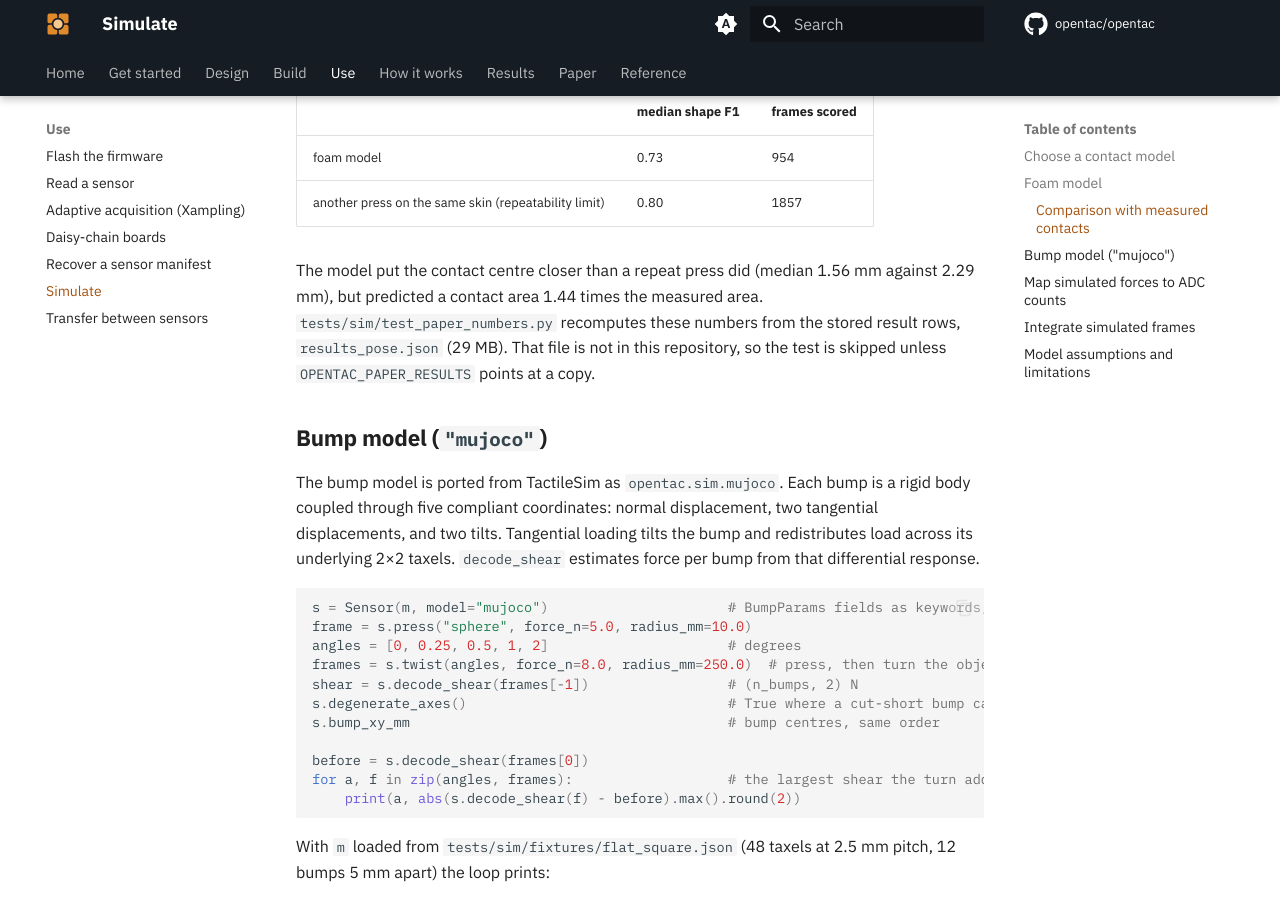
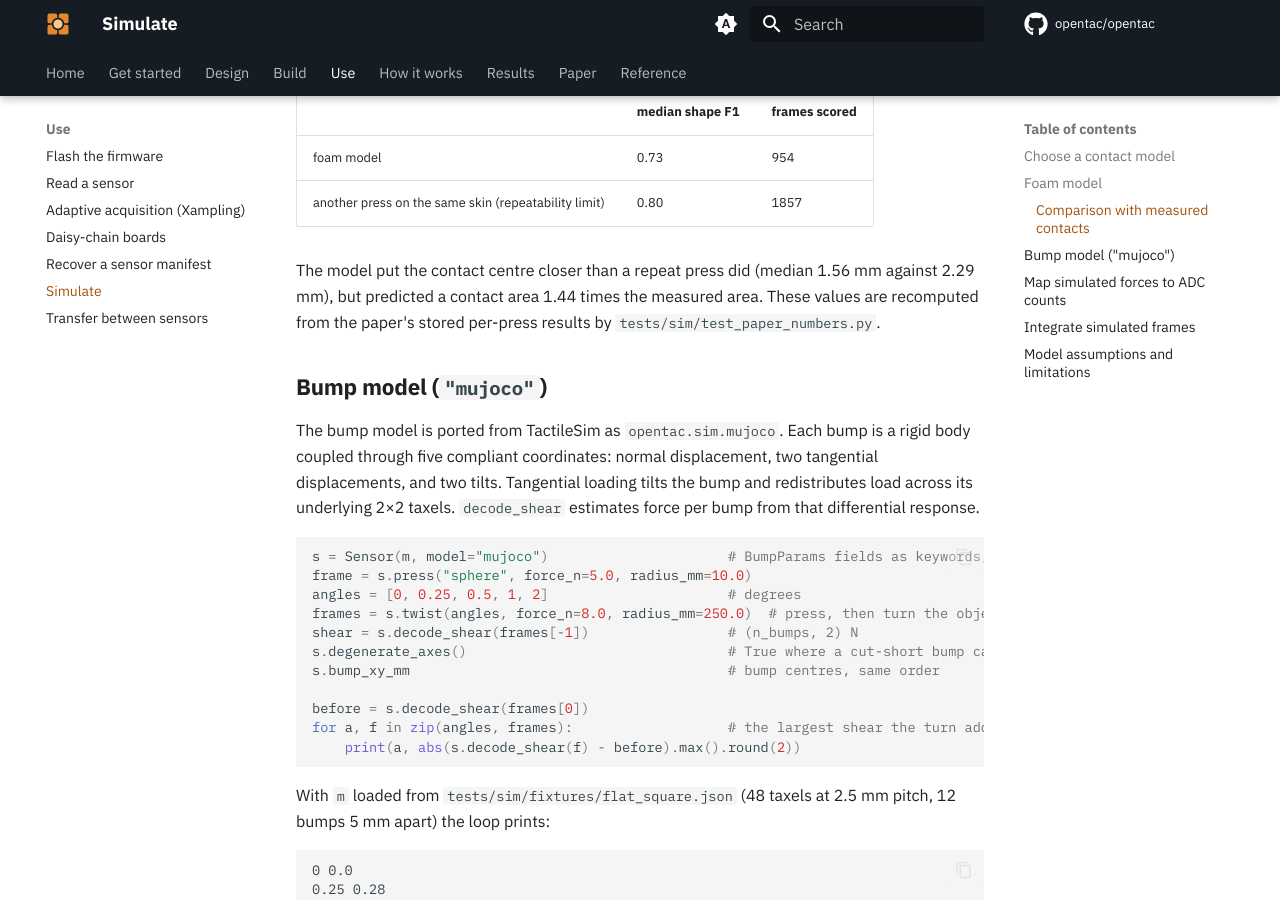
Before and after one commit to opentac/opentac.github.io, an MkDocs documentation site: the page built from docs/sim.md, in a window 1280 px wide and 900 px high, scrolled down 3045 px. Built offline with MkDocs 1.6.1 and Material for MkDocs 9.7.7, drawn with Linux system fonts in a browser that asks for light colours; comment, search, counter and statistics services are not loaded.

Commit message:
Simulate and Transfer: reproduction note without test-suite details; Assembly caption without the module path

```diff
--- a/docs/sim.md
+++ b/docs/sim.md
@@ -94,9 +94,8 @@ taxel, so it compares contact shape, not intensity.
 
 The model put the contact centre closer than a repeat press did (median
 1.56 mm against 2.29 mm), but predicted a contact area 1.44 times the measured area.
-`tests/sim/test_paper_numbers.py` recomputes these numbers from the stored
-result rows, `results_pose.json` (29 MB). That file is not in this repository,
-so the test is skipped unless `OPENTAC_PAPER_RESULTS` points at a copy.
+These values are recomputed from the paper's stored per-press results by
+`tests/sim/test_paper_numbers.py`.
 
 ## Bump model (`"mujoco"`)
 
```
Also changed, not shown: docs/transfer.md (+2 -3 lines), 1 other file.
